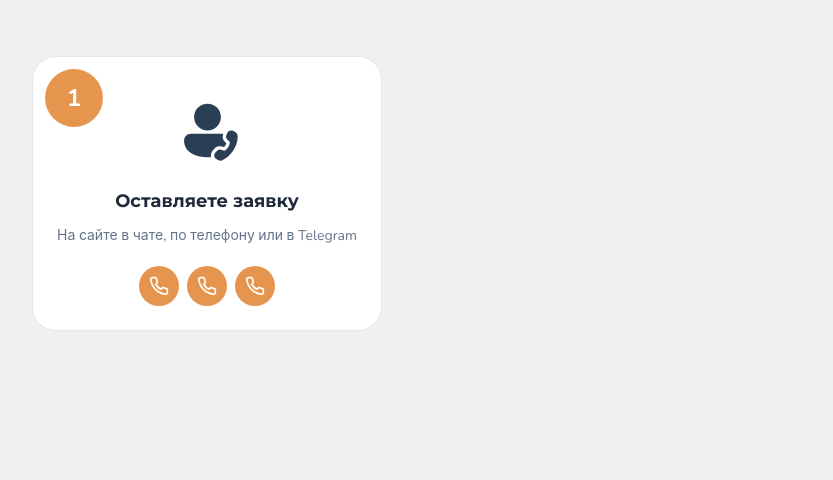
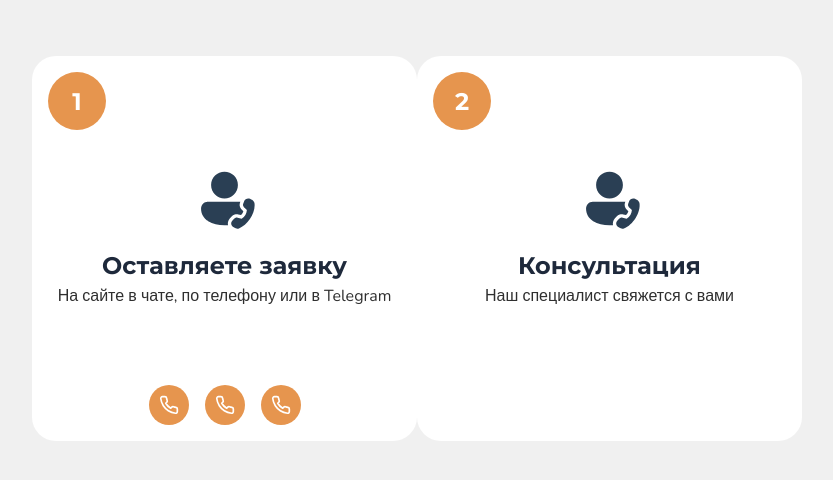
Before and after one commit to muntheoy/serviss911, a React (Vite) app: page / in a window 1280 px wide. Shown: the top 480 px of the page, without its empty margins (48-881 px from the left). Built offline with nearby package versions, Linux system fonts and the light colour scheme.

Commit message:
RequestCard

```diff
--- a/src/App.jsx
+++ b/src/App.jsx
@@ -19,6 +19,13 @@ function App() {
         showButtons={true}
         buttonVariant="filled" // или "outlined", "text"
       />
+      <RequestCard
+        stepNumber={2}
+        icon={<img src={callIcon} alt="Иконка звонка" />}
+        title="Консультация"
+        description="Наш специалист свяжется с вами"
+        showButtons={false} // Отключаем кнопки
+      />
     </div>
   );
 }
--- a/src/components/RequestCard.jsx
+++ b/src/components/RequestCard.jsx
@@ -14,10 +14,9 @@ const RequestCard = ({
   return (
     <div className={styles.card}>
       <div className={styles.stepIndicator}>{stepNumber}</div>
-
       <div className={styles.content}>
         <div className={styles.icon}>{icon}</div>
-        <h3 className={styles.title}>{title}</h3>
+        <p className={styles.title}>{title}</p>
         <p className={styles.description}>{description}</p>
       </div>
 
--- a/src/components/RequestCard.module.scss
+++ b/src/components/RequestCard.module.scss
@@ -2,19 +2,23 @@
 @use 'sass:map';
 
 .card {
+  display: flex;
+  flex-direction: column;
   position: relative;
-  border: 1px solid #e2e8f0;
   border-radius: 1.5rem;
-  padding: 24px;
-  padding-top: 40px;
+  padding: 1rem;
   background: white;
   transition: all 0.3s ease;
+  min-height: 385px;
+   place-items: center;
+  aspect-ratio: 1/1;
+
 }
 
 .stepIndicator {
   position: absolute;
-  top: 12px;
-  left: 12px;
+  top: 1rem;
+  left: 1rem;
   width: 3.625rem;
   height: 3.625rem;
   border-radius: 50%;
@@ -23,42 +27,53 @@
   display: flex;
   align-items: center;
   justify-content: center;
-  font-weight: bold;
+  font-weight: 700;
   font-size: 1.5rem;
+  font-family: $font-montserrat;
 }
 
 .content {
+  height: 100%;
     display: flex;
     flex-direction: column;
   justify-content: center;
   text-align: center;
-  margin-bottom: 20px;
+  align-items: center;
 }
 
 .icon {
   font-size: 32px;
   color: #3b82f6;
-  margin-bottom: 16px;
+  margin-bottom: 0.5rem;
 }
 
 .title {
   font-size: 18px;
   font-weight: 600;
-  margin-bottom: 12px;
   color: #1e293b;
+  margin-bottom: 0.25rem;
+  font-weight: 700;
+  font-size: 1.5rem;
+  font-family: $font-montserrat;
 }
 
 .description {
   font-size: 14px;
-  color: #64748b;
+  color: #2F2F2F;
   line-height: 1.5;
+  margin-bottom: 1.5rem;
+  font-weight: 400;
+  font-size: 1rem;
+  font-family: $font-nunito;
 }
 
 .buttons {
+  position: absolute;
+  bottom: 1rem;
   display: flex;
   justify-content: center;
   flex-direction: row;
-  gap: 0.5rem;
+  gap: 1rem;
 
   /* Стили для вашего компонента Button */
   .button {
```
